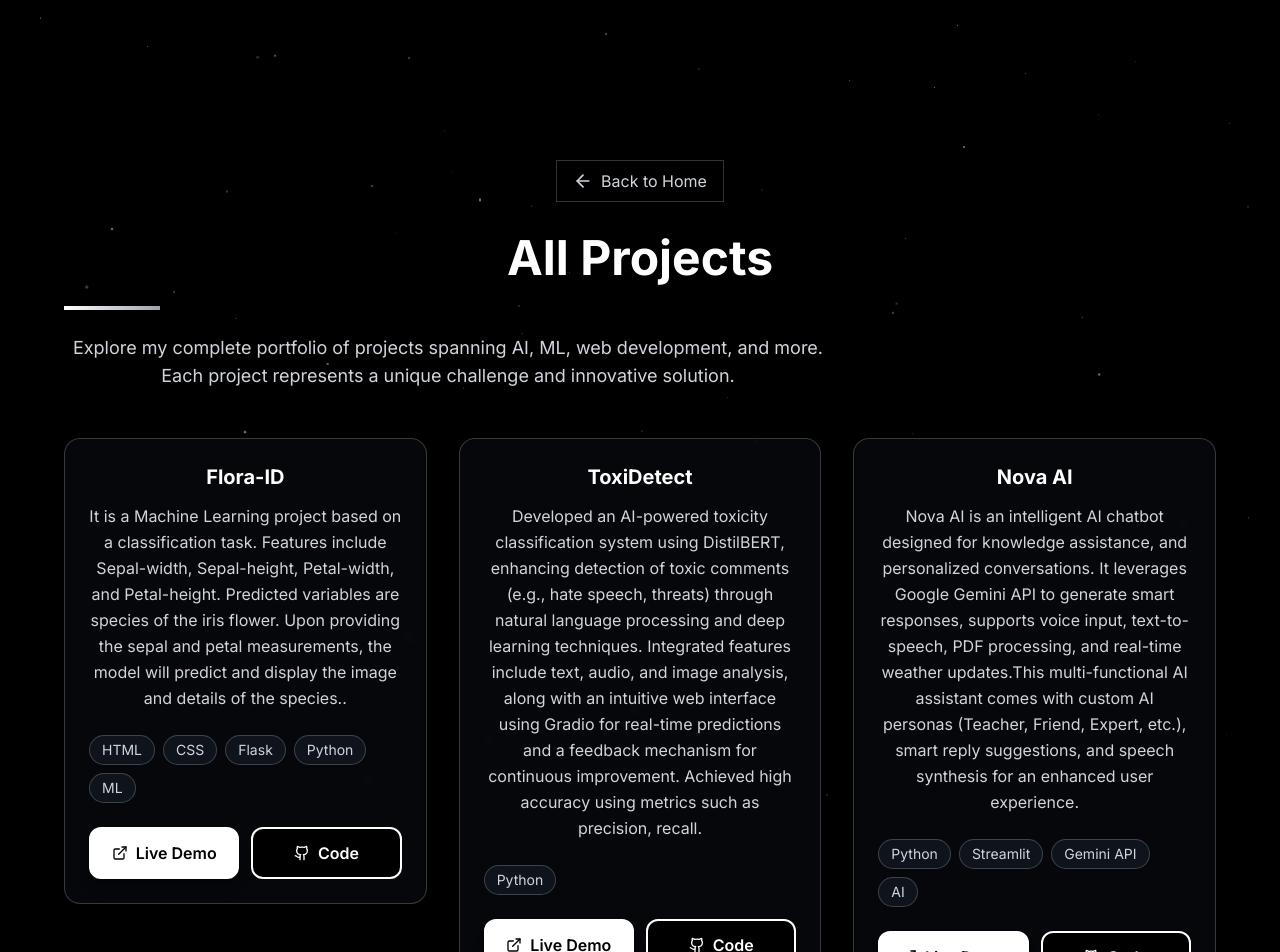
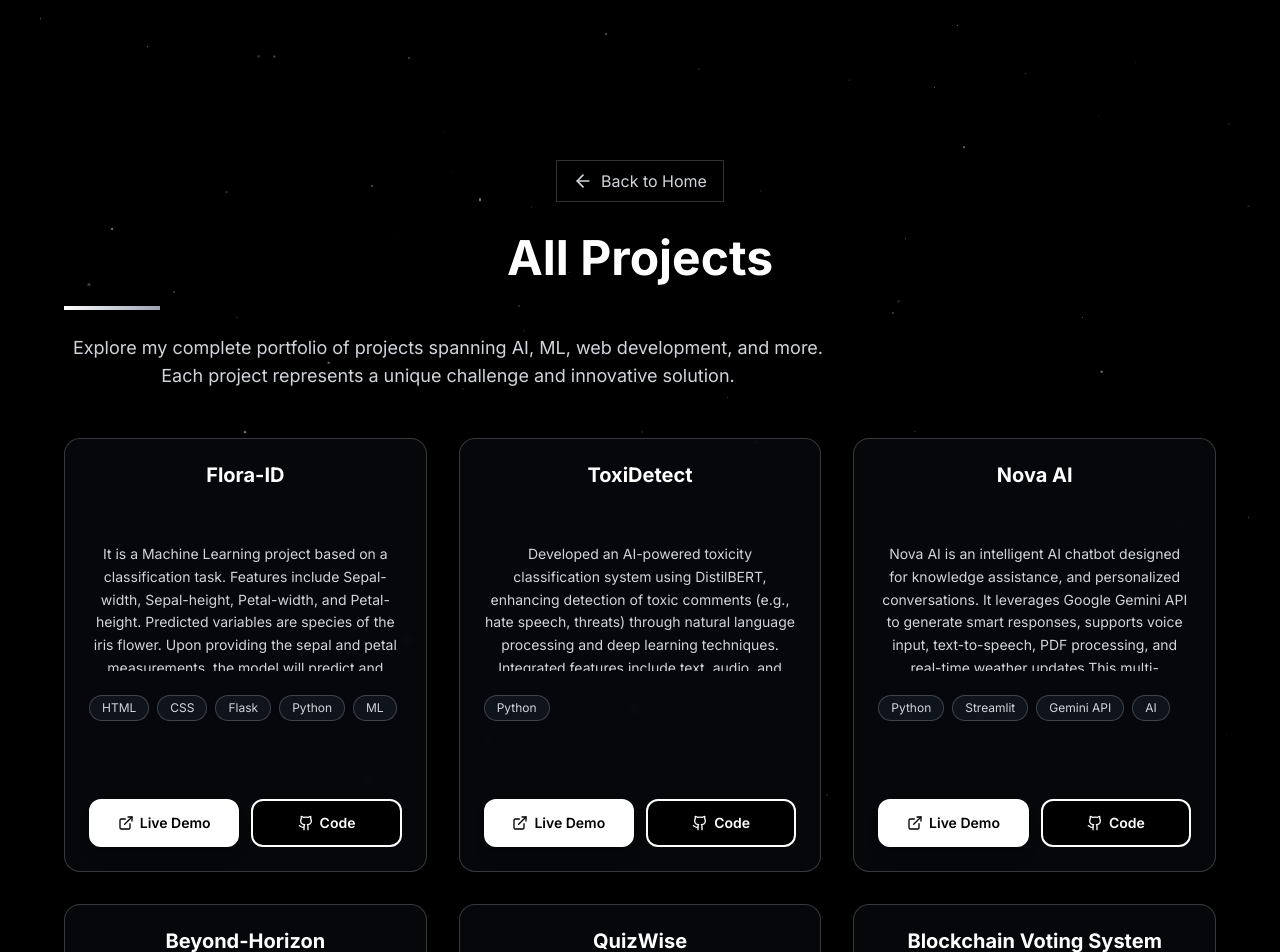
Before and after one commit to VARIKUNTLASAIMANOJ/Portfolio, a React (Vite) app: page /projects in a window 1280 px wide. Shown: the top 952 px of the page. Built offline with nearby package versions, Linux system fonts and the light colour scheme.

Commit message:
Update ProjectCard.tsx

```diff
--- a/src/components/ProjectCard.tsx
+++ b/src/components/ProjectCard.tsx
@@ -16,51 +16,62 @@ const ProjectCard = ({ title, description, technologies, liveUrl, codeUrl }: Pro
       whileInView={{ opacity: 1, y: 0 }}
       transition={{ duration: 0.6 }}
       viewport={{ once: true }}
-      className="bg-gray-900/30 backdrop-blur-sm rounded-2xl overflow-hidden group hover:bg-gray-900/50 transition-all duration-300 border border-white/20"
+      className="bg-gray-900/30 backdrop-blur-sm rounded-2xl overflow-hidden group hover:bg-gray-900/50 transition-all duration-300 border border-white/20 h-full"
       whileHover={{ y: -5 }}
     >
-      <div className="p-6">
-        <h3 className="text-xl font-bold text-white mb-3 group-hover:text-gray-300 transition-colors">
+      <div className="p-6 flex flex-col h-full min-h-[400px]">
+        {/* Title - Fixed height */}
+        <div className="h-16 mb-4">
+          <h3 className="text-xl font-bold text-white group-hover:text-gray-300 transition-colors line-clamp-2 leading-tight">
             {title}
           </h3>
-        <p className="text-gray-300 mb-6 leading-relaxed">
+        </div>
+
+        {/* Description - Fixed height with scrollable overflow */}
+        <div className="h-32 mb-6 overflow-hidden">
+          <p className="text-gray-300 leading-relaxed text-sm h-full overflow-y-auto">
             {description}
           </p>
+        </div>
 
-        <div className="flex flex-wrap gap-2 mb-6">
+        {/* Technologies - Fixed height */}
+        <div className="h-20 mb-6 overflow-hidden">
+          <div className="flex flex-wrap gap-2 h-full overflow-y-auto">
             {technologies.map((tech) => (
               <span
                 key={tech}
-              className="px-3 py-1 bg-gray-800/40 text-gray-300 rounded-full text-sm border border-white/20 hover:bg-gray-700/50 transition-colors"
+                className="px-3 py-1 bg-gray-800/40 text-gray-300 rounded-full text-xs border border-white/20 hover:bg-gray-700/50 transition-colors h-fit"
               >
                 {tech}
               </span>
             ))}
           </div>
+        </div>
 
-        <div className="flex gap-3">
+        {/* Buttons - Fixed at bottom */}
+        <div className="flex gap-3 mt-auto">
           <motion.a
             href={liveUrl}
             target="_blank"
             rel="noopener noreferrer"
-            className="flex-1 flex items-center justify-center px-4 py-3 bg-white text-black rounded-xl font-semibold hover:bg-gray-100 transition-all duration-300 group/btn relative overflow-hidden shadow-lg hover:shadow-white/30 border-2 border-white"
+            className="flex-1 flex items-center justify-center px-3 py-3 bg-white text-black rounded-xl font-semibold hover:bg-gray-100 transition-all duration-300 group/btn relative overflow-hidden shadow-lg hover:shadow-white/30 border-2 border-white text-sm min-h-[44px]"
             whileHover={{ scale: 1.02 }}
             whileTap={{ scale: 0.98 }}
           >
             <div className="absolute inset-0 bg-gray-100 opacity-0 group-hover/btn:opacity-100 transition-opacity duration-300"></div>
-            <ExternalLink className="mr-2 relative z-10" size={16} />
+            <ExternalLink className="mr-1.5 relative z-10" size={16} />
             <span className="relative z-10">Live Demo</span>
           </motion.a>
           <motion.a
             href={codeUrl}
             target="_blank"
             rel="noopener noreferrer"
-            className="flex-1 flex items-center justify-center px-4 py-3 bg-black text-white rounded-xl font-semibold hover:bg-white hover:text-black transition-all duration-300 group/btn relative overflow-hidden border-2 border-white"
+            className="flex-1 flex items-center justify-center px-3 py-3 bg-black text-white rounded-xl font-semibold hover:bg-white hover:text-black transition-all duration-300 group/btn relative overflow-hidden border-2 border-white text-sm min-h-[44px]"
             whileHover={{ scale: 1.02 }}
             whileTap={{ scale: 0.98 }}
           >
             <div className="absolute inset-0 bg-white opacity-0 group-hover/btn:opacity-100 transition-opacity duration-300"></div>
-            <Github className="mr-2 relative z-10 group-hover/btn:text-black transition-colors" size={16} />
+            <Github className="mr-1.5 relative z-10 group-hover/btn:text-black transition-colors" size={16} />
             <span className="relative z-10 group-hover/btn:text-black transition-colors">Code</span>
           </motion.a>
         </div>
```
Lines whose indentation alone changed are shown as unchanged.
